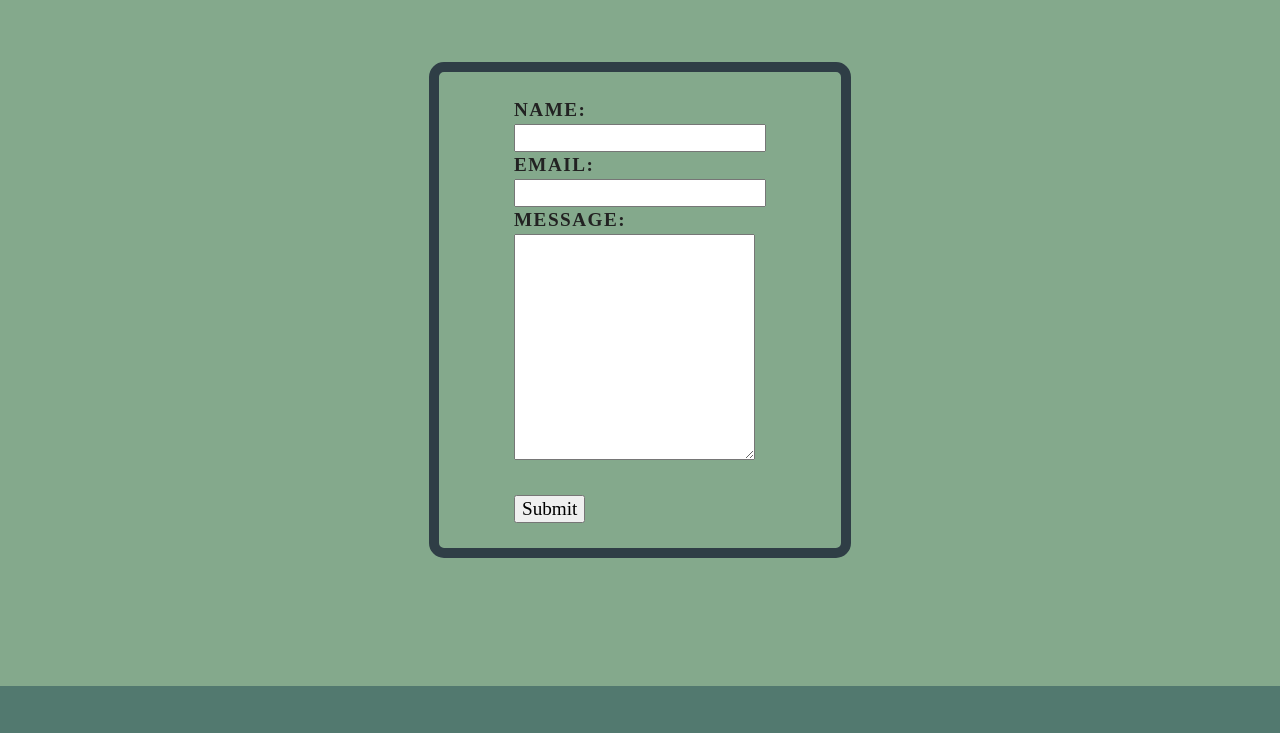
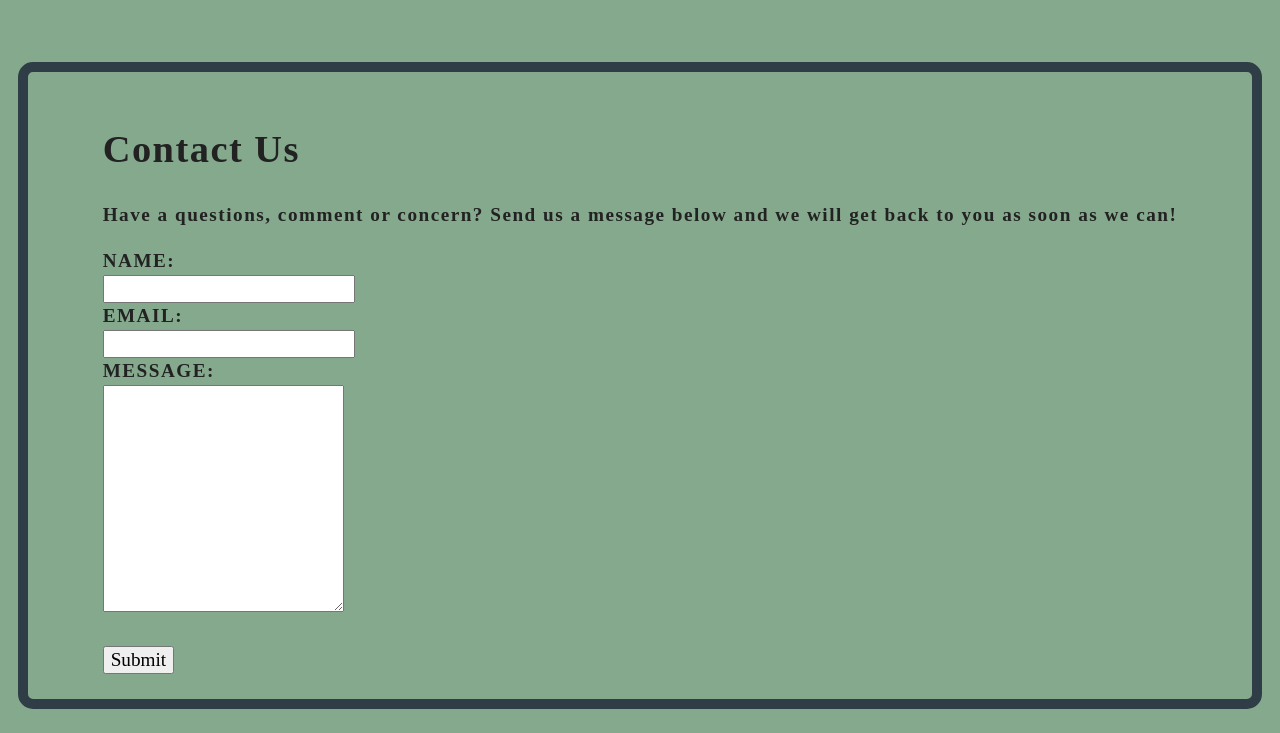
Before and after one commit to jnmorales/Homework, a plain HTML site: page Paired Project Part 2/Paired-Project-Paired_Project/Paired Project Part 2/index.html in a window 1280 px wide. Shown: the part 2740-3473 px from the top of the page. Drawn offline with nearby package versions, Linux system fonts and the light colour scheme; a script that the page names is missing.

Commit message:
contact section update

```diff
--- a/Paired Project Part 2/Paired-Project-Paired_Project/Paired Project Part 2/index.html
+++ b/Paired Project Part 2/Paired-Project-Paired_Project/Paired Project Part 2/index.html
@@ -106,6 +106,8 @@
 
   <section class="contact" id="contact">
     <div class="contact-form">
+      <h1>Contact Us</h1>
+        <p>Have a questions, comment or concern? Send us a message below and we will get back to you as soon as we can!</p>
       <form method="post" action="http://server1">
         NAME:
         <br>
```
